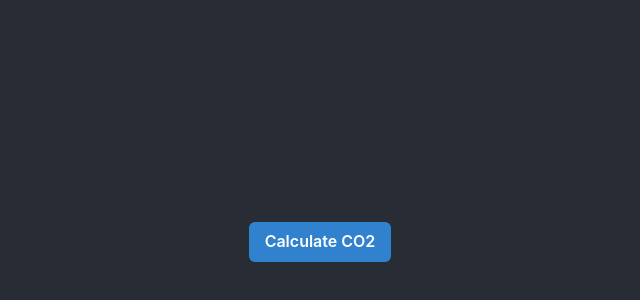
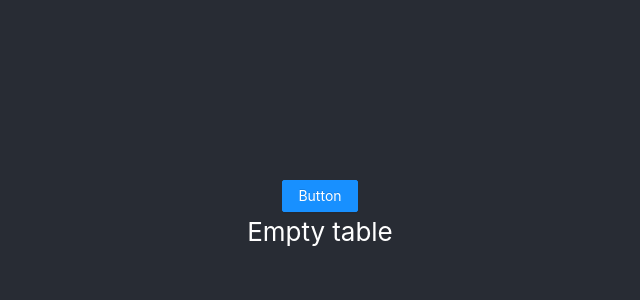
Before and after one commit to quantumbrake/mace-frontend, a React (Create React App) app: page / in a window 1280 px wide. Shown: the part 158-458 px from the top of the page, without its empty margins (320-960 px from the left). Built offline with nearby package versions, Linux system fonts and the light colour scheme.

Commit message:
Add: Basic API fetching

```diff
--- a/package.json
+++ b/package.json
@@ -3,12 +3,15 @@
   "version": "0.1.0",
   "private": true,
   "dependencies": {
-    "@chakra-ui/react": "^1.7.4",
     "@emotion/react": "^11.7.1",
     "@emotion/styled": "^11.6.0",
+    "@pankod/refine": "^2.7.8",
+    "@pankod/refine-react-router": "^2.7.8",
     "@testing-library/jest-dom": "^5.16.1",
     "@testing-library/react": "^12.1.2",
     "@testing-library/user-event": "^13.5.0",
+    "antd": "^4.18.5",
+    "axios": "^0.25.0",
     "framer-motion": "^5.6.0",
     "react": "^17.0.2",
     "react-dom": "^17.0.2",
--- a/src/App.css
+++ b/src/App.css
@@ -1,3 +1,5 @@
+@import '~antd/dist/antd.css';
+
 .App {
   text-align: center;
 }
--- a/src/App.js
+++ b/src/App.js
@@ -1,14 +1,48 @@
+import React, { Component } from 'react';
 import "./App.css";
-import { Button, ButtonGroup } from '@chakra-ui/react'
+import { Button } from 'antd';
+import axios from "axios"
 
-function App() {
-  return (
+class App extends Component {
+  constructor(props) {
+    super(props)
+    this.state = {
+      tableContents: {}
+    }
+    // This binding is necessary to make `this` work in the callback
+    this.callApi = this.callApi.bind(this);
+    this.makeTable = this.makeTable.bind(this);
+  }
+  callApi() {
+    const baseUrl = 'https://mace-api-app.herokuapp.com'
+    const website = '/website?website=https://based.cooking/apple-pie.html'
+    axios.get(baseUrl + website)
+      .then(response => this.setState({ tableContents: response.data }))
+      .catch(err => console.log(err));
+    console.log(this.state.tableContents)
+  }
+  makeTable() {
+    if (Object.keys(this.state.tableContents).length === 0) {
+      return <p> Empty table </p>
+    } else {
+      const tableItems = this.state.tableContents.details.map((detail) =>
+      <li key={detail.name}>
+        {detail.name}
+      </li>
+      )
+      return tableItems
+    }
+  }
+  render() {
+    return (
     <div className="App">
       <header className="App-header">
-      <Button colorScheme="blue"> Calculate CO2</Button>
+      <Button onClick={this.callApi} type="primary">Button</Button>
+      <p>{ this.makeTable() }</p>
       </header>
     </div>
-  );
+    )
+  };
 }
 
 export default App;
--- a/src/index.js
+++ b/src/index.js
@@ -3,13 +3,10 @@ import ReactDOM from 'react-dom';
 import './index.css';
 import App from './App';
 import reportWebVitals from './reportWebVitals';
-import { ChakraProvider } from '@chakra-ui/react'
 
 ReactDOM.render(
   <React.StrictMode>
-    <ChakraProvider>
     <App />
-    </ChakraProvider>
   </React.StrictMode>,
   document.getElementById('root')
 );
```
Also changed, not shown: 1 other file (tests, documents, lock files or other folders).
